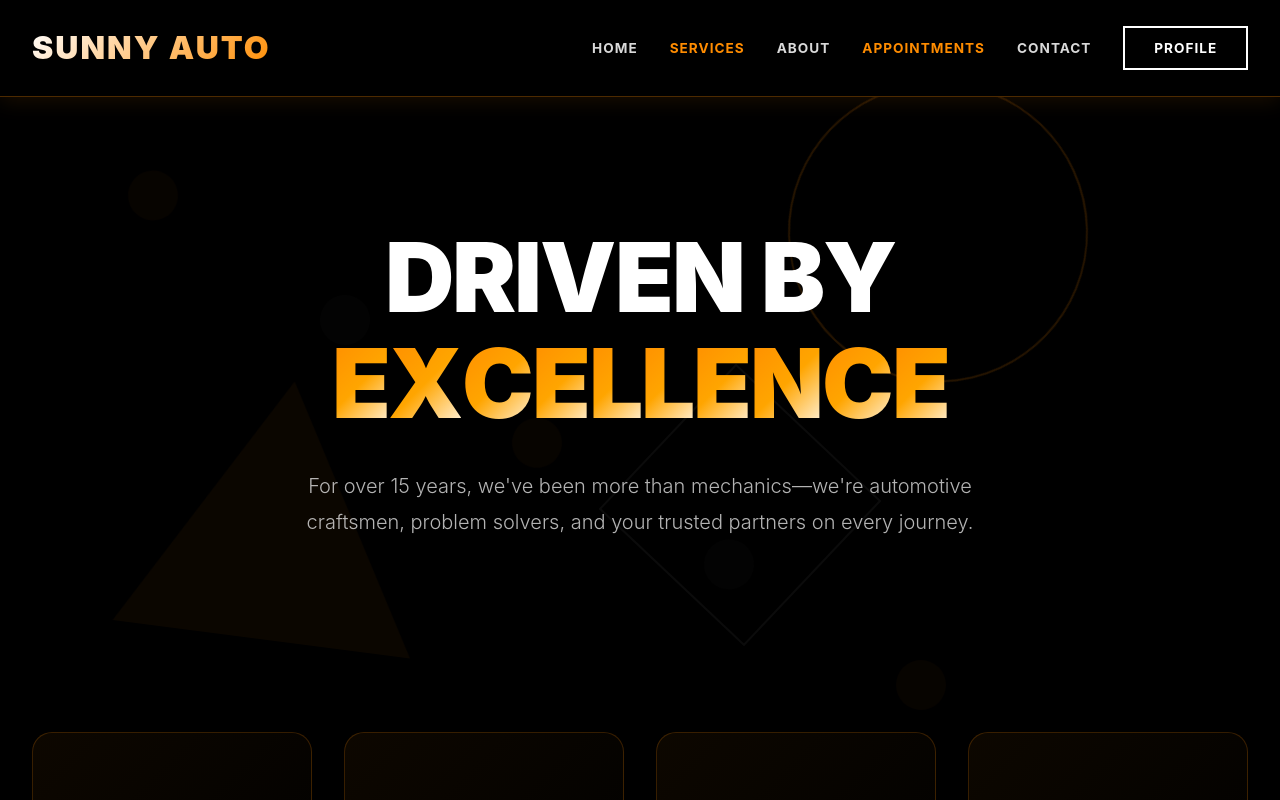
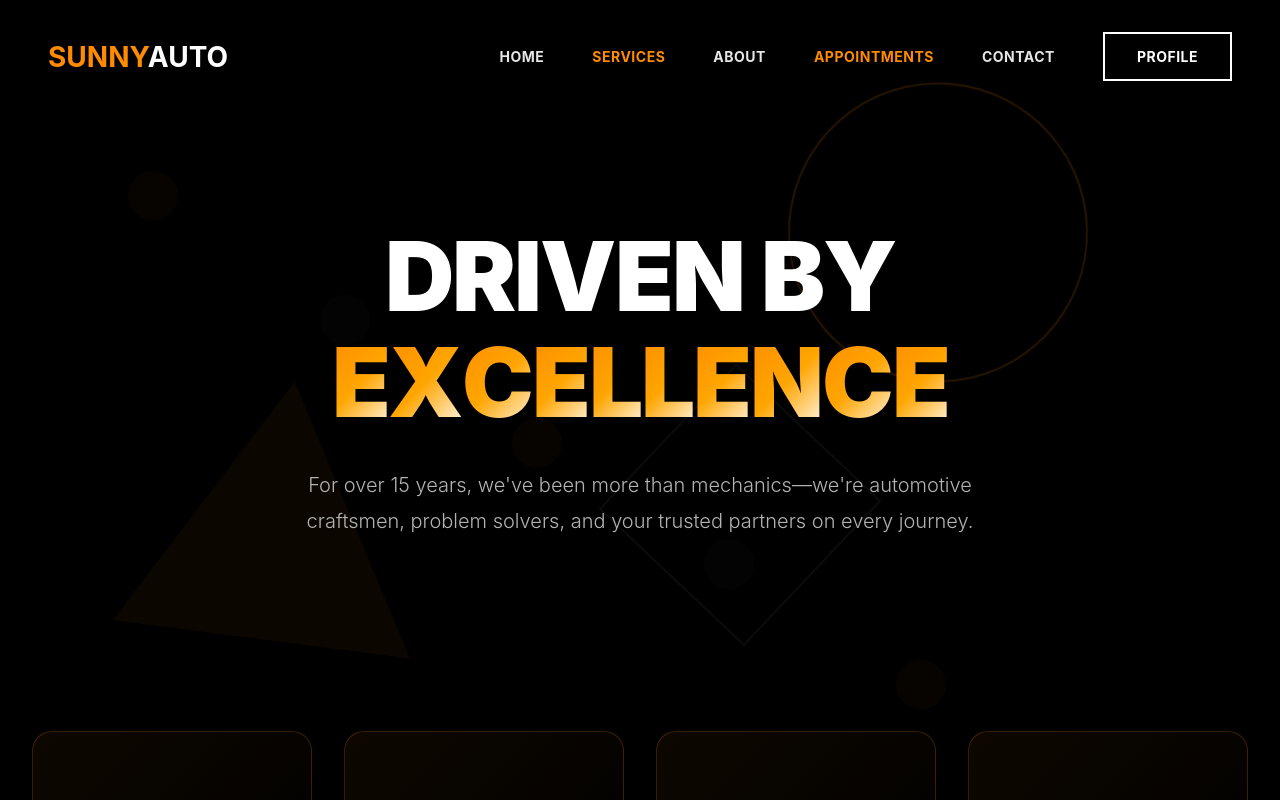
Before and after one commit to mehtabdevelops/mechanicshop, a Next.js app: page /About in a window 1280 px wide. Shown: the top 800 px of the page. Built offline with nearby package versions, Linux system fonts and the light colour scheme.

Commit message:
Updated Functions
Working Functions on About page and AdminHome page and Contact and UserProfSettings

```diff
--- a/app/About/page.tsx
+++ b/app/About/page.tsx
@@ -29,7 +29,19 @@ const About = () => {
   const teamRef = useRef<HTMLDivElement | null>(null);
   const ctaRef = useRef<HTMLDivElement | null>(null);
   const geometricRef = useRef<HTMLDivElement | null>(null);
+  const navRef = useRef<HTMLElement | null>(null);
+  const logoRef = useRef<HTMLDivElement | null>(null);
+
   const router = useRouter();
+  const navLinks = [
+    { label: "HOME", path: "/UserHome" },
+    { label: "SERVICES", path: "/Services" },
+    { label: "ABOUT", path: "/About" },
+    { label: "APPOINTMENTS", path: "/Appointment" },
+    { label: "CONTACT", path: "/Contactus" },
+  ];
+  const handleNavigation = (path: string) => router.push(path);
+  const handleProfile = () => router.push("/UserProfile");
 
   const teamMembers = [
     {
@@ -167,23 +179,32 @@ const About = () => {
 
   // Mouse parallax effect (smoothed)
   useEffect(() => {
-    if (prefersReducedMotion) return;
-    const handleMouseMove = (e: MouseEvent): void => {
-      setMousePos({
-        x: (e.clientX / window.innerWidth - 0.5) * 2,
-        y: (e.clientY / window.innerHeight - 0.5) * 2,
+    if (prefersReducedMotion || !navRef.current) return;
+    const trigger = ScrollTrigger.create({
+      start: "top -50",
+      end: 99999,
+      toggleClass: { className: "nav-scrolled", targets: navRef.current },
     });
-    };
-
-    window.addEventListener("mousemove", handleMouseMove, { passive: true });
-    return () => window.removeEventListener("mousemove", handleMouseMove);
+    return () => trigger.kill();
   }, [prefersReducedMotion]);
 
   useEffect(() => {
     if (prefersReducedMotion) return;
 
-    // Geometric shapes parallax
-    if (geometricRef.current) {
+    const handleMouseMove = (event: MouseEvent) => {
+      const { innerWidth, innerHeight } = window;
+      const x = (event.clientX / innerWidth - 0.5) * 2;
+      const y = (event.clientY / innerHeight - 0.5) * 2;
+      setMousePos({ x, y });
+    };
+
+    window.addEventListener("mousemove", handleMouseMove);
+    return () => window.removeEventListener("mousemove", handleMouseMove);
+  }, [prefersReducedMotion]);
+
+  useEffect(() => {
+    if (prefersReducedMotion || !geometricRef.current) return;
+
     const shapes = geometricRef.current.querySelectorAll(".geometric-shape");
     shapes.forEach((shape, index) => {
       const speed = (index + 1) * 0.45;
@@ -197,7 +218,6 @@ const About = () => {
         force3D: true,
       });
     });
-    }
   }, [mousePos, prefersReducedMotion]);
 
   // Mark when hero text is ready for animation
@@ -432,16 +452,6 @@ const About = () => {
       </span>
     ));
 
-  const navLinks = [
-    { label: "HOME", path: "/UserHome" },
-    { label: "SERVICES", path: "/Services" },
-    { label: "ABOUT", path: "/About" },
-    { label: "APPOINTMENTS", path: "/Appointment" },
-    { label: "CONTACT", path: "/Contactus" },
-  ];
-  const handleNavigation = (path: string) => router.push(path);
-  const handleProfile = () => router.push("/UserProfile");
-
   return (
     <div
       ref={rootRef}
@@ -529,54 +539,69 @@ const About = () => {
 
       {/* Navigation */}
       <nav
+        ref={navRef}
+        className="main-nav"
         style={{
-          background: "rgba(0, 0, 0, 0.95)",
-          padding: "1.5rem 2rem",
+          position: "fixed",
+          top: 0,
+          left: 0,
+          right: 0,
+          background: "transparent",
+          padding: "2rem 3rem",
           display: "flex",
           justifyContent: "space-between",
           alignItems: "center",
-          position: "sticky",
-          top: 0,
-          zIndex: 100,
-          backdropFilter: "blur(20px)",
-          borderBottom: `1px solid ${ORANGE_RGBA(0.3)}`,
-          boxShadow: `0 4px 20px ${ORANGE_RGBA(0.1)}`,
+          zIndex: 1000,
+          transition: "all 0.3s ease",
         }}
+      >
+        <div
+          ref={logoRef}
+          style={{ cursor: "pointer" }}
+          onClick={() => handleNavigation("/UserHome")}
         >
           <h1
             style={{
-            fontSize: "2rem",
-            fontWeight: "900",
-            background: `linear-gradient(135deg, #FFFFFF, ${ORANGE})`,
-            WebkitBackgroundClip: "text",
-            WebkitTextFillColor: "transparent",
-            backgroundClip: "text",
-            cursor: "pointer",
-            letterSpacing: "2px",
+              fontSize: "1.75rem",
+              fontWeight: "700",
               margin: 0,
             }}
-          onClick={() => handleNavigation("/UserHome")}
           >
-          SUNNY AUTO
+            <span style={{ color: ORANGE }}>SUNNY</span>
+            <span style={{ color: "#ffffff" }}>AUTO</span>
           </h1>
+        </div>
 
-        <div style={{ display: "flex", gap: "2rem", alignItems: "center" }}>
-          {navLinks.map((link) => (
+        <div
+          style={{
+            display: "flex",
+            gap: "3rem",
+            alignItems: "center",
+          }}
+        >
+          {[
+            { label: "HOME", path: "/UserHome" },
+            { label: "SERVICES", path: "/Services" },
+            { label: "ABOUT", path: "/About" },
+            { label: "APPOINTMENTS", path: "/Appointment" },
+            { label: "CONTACT", path: "/Contactus" },
+          ].map((item) => (
             <button
-              key={link.label}
+              key={item.label}
               style={{
-                background: "transparent",
+                color:
+                  item.label === "SERVICES" || item.label === "APPOINTMENTS"
+                    ? ORANGE
+                    : "rgba(255, 255, 255, 0.9)",
+                fontSize: "0.875rem",
+                fontWeight: "700",
+                background: "none",
                 border: "none",
-                color:
-                  link.label === "SERVICES" || link.label === "APPOINTMENTS"
-                    ? ORANGE
-                    : "rgba(255,255,255,0.85)",
-                fontWeight: 700,
-                letterSpacing: "1px",
+                cursor: "pointer",
+                padding: "0.5rem 0",
+                transition: "all 0.3s ease",
+                letterSpacing: "0.5px",
                 textTransform: "uppercase",
-                cursor: "pointer",
-                transition: "all 0.3s ease",
-                fontSize: "0.85rem",
               }}
               onMouseEnter={(e) => {
                 e.currentTarget.style.color = ORANGE;
@@ -584,37 +609,37 @@ const About = () => {
               }}
               onMouseLeave={(e) => {
                 e.currentTarget.style.color =
-                  link.label === "SERVICES" || link.label === "APPOINTMENTS"
+                  item.label === "SERVICES" || item.label === "APPOINTMENTS"
                     ? ORANGE
-                    : "rgba(255,255,255,0.85)";
+                    : "rgba(255, 255, 255, 0.9)";
                 e.currentTarget.style.transform = "translateY(0)";
               }}
-              onClick={() => handleNavigation(link.path)}
+              onClick={() => handleNavigation(item.path)}
             >
-              {link.label}
+              {item.label}
             </button>
           ))}
           <button
             style={{
               background: "transparent",
-              color: "#FFFFFF",
-              padding: "0.6rem 1.8rem",
+              color: "#ffffff",
+              padding: "0.75rem 2rem",
               borderRadius: "0",
-              fontWeight: 700,
-              border: "2px solid #FFFFFF",
+              fontWeight: "700",
+              border: "2px solid #ffffff",
               cursor: "pointer",
               transition: "all 0.3s ease",
-              fontSize: "0.85rem",
-              letterSpacing: "1px",
+              fontSize: "0.875rem",
+              letterSpacing: "0.5px",
               textTransform: "uppercase",
             }}
             onMouseEnter={(e) => {
-              e.currentTarget.style.background = "#FFFFFF";
+              e.currentTarget.style.background = "#ffffff";
               e.currentTarget.style.color = "#000000";
             }}
             onMouseLeave={(e) => {
               e.currentTarget.style.background = "transparent";
-              e.currentTarget.style.color = "#FFFFFF";
+              e.currentTarget.style.color = "#ffffff";
             }}
             onClick={handleProfile}
           >
@@ -629,6 +654,7 @@ const About = () => {
           maxWidth: "1400px",
           margin: "0 auto",
           padding: "4rem 2rem",
+          paddingTop: "10rem",
           position: "relative",
           zIndex: 1,
         }}
@@ -1374,6 +1400,14 @@ const About = () => {
           ASE Certified • Family Owned • Serving the Community Since 2009
         </p>
       </div>
+
+      <style jsx>{`
+        .main-nav.nav-scrolled {
+          background: rgba(0, 0, 0, 0.95) !important;
+          backdrop-filter: blur(10px);
+          box-shadow: 0 2px 20px rgba(0, 0, 0, 0.5);
+        }
+      `}</style>
     </div>
   );
 };
--- a/app/AdminHome/page.tsx
+++ b/app/AdminHome/page.tsx
@@ -148,7 +148,7 @@ const AdminHome = () => {
   const handleReports = () => router.push("/AdminReports");
   const handleFinance = () => router.push("/AdminServices");
   const handleNotifications = () => router.push("/AdminNotification");
-  const handleSettings = () => router.push("/AdminSettings");
+  const handleSettings = () => router.push("/UserProfSettings");
 
   const handleSearch = (e: React.FormEvent) => {
     e.preventDefault();
@@ -854,7 +854,7 @@ const AdminHome = () => {
                     <div>
                       {realtimeAppointments.map((appt, index) => (
                         <div
-                          key={appt.id}
+                          key={`${appt.id || "realtime"}-${appt.preferred_time}-${index}`}
                           style={{
                             padding: "1.5rem",
                             borderBottom:
@@ -993,7 +993,7 @@ const AdminHome = () => {
                   <div style={{ maxHeight: "500px", overflowY: "auto" }}>
                     {weekAppointments.map((appt, index) => (
                       <div
-                        key={appt.id}
+                        key={`${appt.id || "weekly"}-${appt.preferred_date}-${index}`}
                         style={{
                           padding: "1.5rem",
                           borderBottom:
--- a/app/Contactus/page.tsx
+++ b/app/Contactus/page.tsx
@@ -3,6 +3,9 @@
 import React, { useState, useEffect, useRef } from "react";
 import { useRouter } from "next/navigation";
 import { gsap } from "gsap";
+import { ScrollTrigger } from "gsap/ScrollTrigger";
+
+gsap.registerPlugin(ScrollTrigger);
 
 const ContactUs = () => {
   const router = useRouter();
@@ -28,7 +31,8 @@ const ContactUs = () => {
   const formRef = useRef<HTMLDivElement>(null);
   const infoRef = useRef<HTMLDivElement>(null);
   const headerRef = useRef<HTMLDivElement>(null);
-  const navRef = useRef<HTMLDivElement>(null);
+  const navRef = useRef<HTMLDivElement | null>(null);
+  const logoRef = useRef<HTMLDivElement | null>(null);
 
   // Orange color scheme matching Profile page
   const colors = {
@@ -43,8 +47,17 @@ const ContactUs = () => {
     textMuted: "rgba(255, 255, 255, 0.5)",
     border: "rgba(255, 255, 255, 0.1)",
   };
+  const ORANGE = colors.primary;
 
   useEffect(() => {
+    const trigger =
+      navRef.current &&
+      ScrollTrigger.create({
+        start: "top -50",
+        end: 99999,
+        toggleClass: { className: "nav-scrolled", targets: navRef.current },
+      });
+
     // Entrance animations
     const tl = gsap.timeline();
 
@@ -87,6 +100,9 @@ const ContactUs = () => {
         ease: "sine.inOut",
       });
     });
+    return () => {
+      trigger?.kill();
+    };
   }, []);
 
   const handleInputChange = (
@@ -183,66 +199,72 @@ const ContactUs = () => {
       {/* Navigation */}
       <nav
         ref={navRef}
+        className="main-nav"
         style={{
-          background: "rgba(0, 0, 0, 0.95)",
-          padding: "1.5rem 3rem",
+          position: "fixed",
+          top: 0,
+          left: 0,
+          right: 0,
+          background: "transparent",
+          padding: "2rem 3rem",
           display: "flex",
           justifyContent: "space-between",
           alignItems: "center",
-          position: "sticky",
-          top: 0,
-          zIndex: 100,
-          backdropFilter: "blur(20px)",
-          marginBottom: "2rem",
-          borderBottom: `1px solid ${colors.primary}20`,
+          zIndex: 1000,
+          transition: "all 0.3s ease",
         }}
       >
-        <div>
+        <div
+          ref={logoRef}
+          style={{ cursor: "pointer" }}
+          onClick={() => handleNavigation("/UserHome")}
+        >
           <h1
             style={{
-              fontSize: "2rem",
-              fontWeight: "900",
-              background: `linear-gradient(135deg, #FFFFFF, ${colors.primary})`,
-              WebkitBackgroundClip: "text",
-              WebkitTextFillColor: "transparent",
-              backgroundClip: "text",
-              cursor: "pointer",
-              letterSpacing: "1px",
+              fontSize: "1.75rem",
+              fontWeight: "700",
               margin: 0,
             }}
-            onClick={() => handleNavigation("/UserHome")}
           >
-            SUNNY AUTO
+            <span style={{ color: ORANGE }}>SUNNY</span>
+            <span style={{ color: "#ffffff" }}>AUTO</span>
           </h1>
         </div>
 
-        <div style={{ display: "flex", gap: "2rem", alignItems: "center" }}>
+        <div
+          style={{
+            display: "flex",
+            gap: "3rem",
+            alignItems: "center",
+          }}
+        >
           {navLinks.map((link) => (
             <button
               key={link.label}
               style={{
-                background: "transparent",
-                border: "none",
                 color:
                   link.label === "SERVICES" || link.label === "APPOINTMENTS"
-                    ? colors.primary
-                    : colors.textSecondary,
-                fontWeight: 700,
-                letterSpacing: "0.8px",
+                    ? ORANGE
+                    : "rgba(255, 255, 255, 0.9)",
+                fontSize: "0.875rem",
+                fontWeight: "700",
+                background: "none",
+                border: "none",
+                cursor: "pointer",
+                padding: "0.5rem 0",
+                transition: "all 0.3s ease",
+                letterSpacing: "0.5px",
                 textTransform: "uppercase",
-                cursor: "pointer",
-                transition: "all 0.3s ease",
-                fontSize: "0.85rem",
               }}
               onMouseEnter={(e) => {
-                e.currentTarget.style.color = colors.primary;
+                e.currentTarget.style.color = ORANGE;
                 e.currentTarget.style.transform = "translateY(-2px)";
               }}
               onMouseLeave={(e) => {
                 e.currentTarget.style.color =
                   link.label === "SERVICES" || link.label === "APPOINTMENTS"
-                    ? colors.primary
-                    : colors.textSecondary;
+                    ? ORANGE
+                    : "rgba(255, 255, 255, 0.9)";
                 e.currentTarget.style.transform = "translateY(0)";
               }}
               onClick={() => handleNavigation(link.path)}
@@ -253,24 +275,24 @@ const ContactUs = () => {
           <button
             style={{
               background: "transparent",
-              color: colors.text,
-              padding: "0.75rem 1.8rem",
+              color: "#ffffff",
+              padding: "0.75rem 2rem",
               borderRadius: "0",
-              fontWeight: 700,
-              border: `2px solid ${colors.text}`,
+              fontWeight: "700",
+              border: "2px solid #ffffff",
               cursor: "pointer",
               transition: "all 0.3s ease",
-              fontSize: "0.85rem",
-              letterSpacing: "0.8px",
+              fontSize: "0.875rem",
+              letterSpacing: "0.5px",
               textTransform: "uppercase",
             }}
             onMouseEnter={(e) => {
-              e.currentTarget.style.background = colors.text;
-              e.currentTarget.style.color = colors.background;
+              e.currentTarget.style.background = "#ffffff";
+              e.currentTarget.style.color = "#000000";
             }}
             onMouseLeave={(e) => {
               e.currentTarget.style.background = "transparent";
-              e.currentTarget.style.color = colors.text;
+              e.currentTarget.style.color = "#ffffff";
             }}
             onClick={handleProfile}
           >
@@ -284,7 +306,7 @@ const ContactUs = () => {
         style={{
           maxWidth: "1200px",
           margin: "0 auto",
-          padding: "0 2rem 3rem",
+          padding: "8rem 2rem 3rem",
           position: "relative",
           zIndex: 1,
         }}
@@ -948,6 +970,11 @@ const ContactUs = () => {
         .floating-element {
           animation: float 6s ease-in-out infinite;
         }
+        .main-nav.nav-scrolled {
+          background: rgba(0, 0, 0, 0.95) !important;
+          backdrop-filter: blur(10px);
+          box-shadow: 0 2px 20px rgba(0, 0, 0, 0.5);
+        }
       `}</style>
     </div>
   );
```
Also changed, not shown: app/UserProfSettings/page.tsx (+160 -8 lines). Lines whose indentation alone changed are shown as unchanged.
